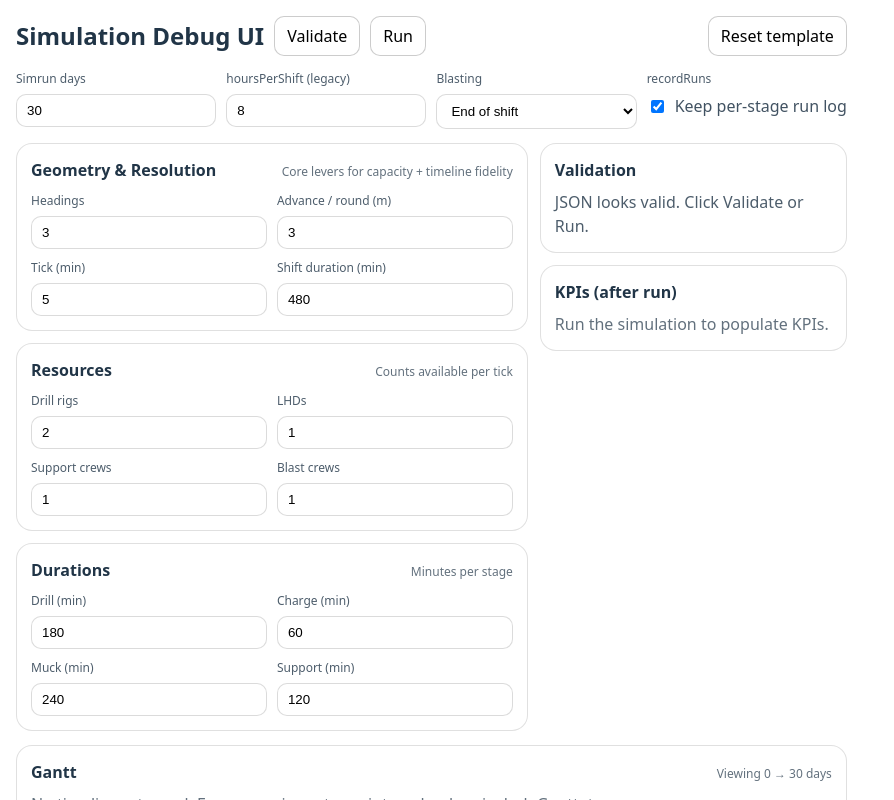
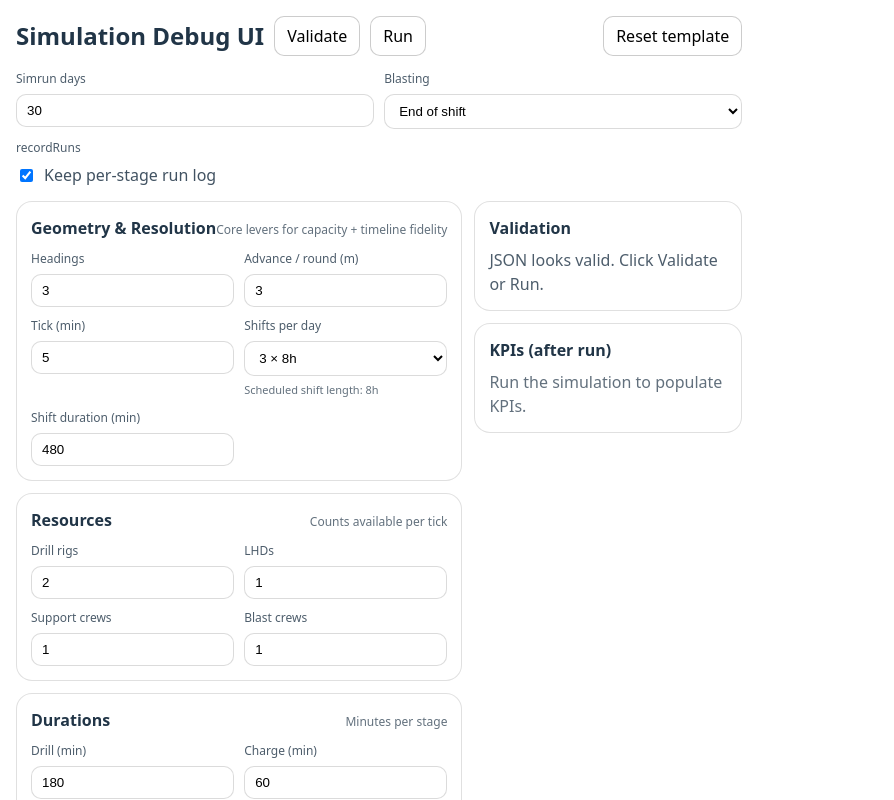
Before and after one commit to maurice6007/Multiblast, a React (Vite) app: page / in a window 1280 px wide. Shown: the top 800 px of the page, without its empty margins (0-894 px from the left). Built offline with nearby package versions, Linux system fonts and the light colour scheme.

Commit message:
Improve Gantt UI, shift handling, and KPI refresh logic

```diff
--- a/src/ui/DebugSimulationTest.tsx
+++ b/src/ui/DebugSimulationTest.tsx
@@ -47,8 +47,8 @@ const STARTER_SCENARIO: any = {
   metresPerRound: 3.0,
 
   shift: {
-    shiftDurationMin: 480, // 8 hours
-    blastTiming: "endOfShift", // "midshift" (ASAP) | "endOfShift"
+    shiftDurationMin: 480, // effective shift duration input stays here
+    blastTiming: "endOfShift", // "midshift" | "endOfShift"
   },
 
   durations: {
@@ -71,7 +71,7 @@ export default function DebugSimulationTest() {
 
   // Run controls
   const [simDays, setSimDays] = useState<number>(30);
-  const [hoursPerShift, setHoursPerShift] = useState<number>(8); // legacy option used by wrapper (safe to keep)
+  const [shiftsPerDay, setShiftsPerDay] = useState<2 | 3>(3);
   const [recordRuns, setRecordRuns] = useState<boolean>(true);
 
   // Output
@@ -80,6 +80,9 @@ export default function DebugSimulationTest() {
   const [result, setResult] = useState<any>(null);
 
   const parsed = useMemo(() => safeParseJson(scenarioText), [scenarioText]);
+
+  // Engine wrapper expects hoursPerShift; derive from shifts/day (12 or 8)
+  const hoursPerShift = 24 / shiftsPerDay;
 
   // Canonical object for UI controls even if JSON is malformed
   const uiScenario = useMemo(() => {
@@ -91,8 +94,7 @@ export default function DebugSimulationTest() {
     const p = safeParseJson(scenarioText);
     const base = p.ok ? deepClone(p.value) : deepClone(uiScenario);
     patch(base);
-    const normalized = normalizeScenario(base);
-    setScenarioText(pretty(normalized));
+    setScenarioText(pretty(normalizeScenario(base)));
   }
 
   function validateOnly() {
@@ -107,12 +109,10 @@ export default function DebugSimulationTest() {
 
     try {
       simulateScenario(parsed.value, { simDays: 1, hoursPerShift, recordRuns: false });
+      setRunError("");
     } catch (e: any) {
       setRunError(e?.message ?? String(e));
-      return;
     }
-
-    setRunError("");
   }
 
   function onRun() {
@@ -139,10 +139,9 @@ export default function DebugSimulationTest() {
     }
   }
 
-  // Result shape: either {kpis, simMinutes, intervals} or legacy KPI-only
   const kpis = result?.kpis ?? result;
 
-  // Gantt should show ONLY the run window (simDays), stretched to full width
+  // Gantt window: simDays worth of minutes
   const viewMinutes = simDays * 24 * 60;
 
   const intervalsAll = result?.intervals ?? [];
@@ -164,6 +163,7 @@ export default function DebugSimulationTest() {
 
   return (
     <div style={{ padding: 16, fontFamily: "system-ui", display: "flex", flexDirection: "column", gap: 14 }}>
+      {/* Header */}
       <div style={{ display: "flex", alignItems: "center", gap: 10 }}>
         <h2 style={{ margin: 0 }}>Simulation Debug UI</h2>
 
@@ -181,20 +181,31 @@ export default function DebugSimulationTest() {
       </div>
 
       {/* Global run controls */}
-      <div style={{ display: "grid", gridTemplateColumns: "repeat(4, minmax(0, 1fr))", gap: 10 }}>
+      <div
+        style={{
+          display: "grid",
+          gridTemplateColumns: "repeat(auto-fit, minmax(240px, 1fr))",
+          gap: 10,
+        }}
+      >
         <Field label="Simrun days">
-          <input type="number" value={simDays} min={1} onChange={(e) => setSimDays(Number(e.target.value))} style={inputStyle} />
-        </Field>
+  <input
+    type="number"
+    value={simDays}
+    min={1}
+    onChange={(e) => {
+      const v = Math.max(1, Number(e.target.value) || 1);
+      setSimDays(v);
 
-        <Field label="hoursPerShift (legacy)">
-          <input
-            type="number"
-            value={hoursPerShift}
-            min={1}
-            onChange={(e) => setHoursPerShift(Number(e.target.value))}
-            style={inputStyle}
-          />
-        </Field>
+      // ✅ keep JSON scenario in sync so engine honors it
+      patchScenario((obj) => {
+        obj.simDays = v;
+      });
+    }}
+    style={inputStyle}
+  />
+</Field>
+
 
         <Field label="Blasting">
           <select
@@ -220,12 +231,13 @@ export default function DebugSimulationTest() {
         </Field>
       </div>
 
-      {/* Smooth scenario blocks */}
+      {/* Main layout */}
       <div style={{ display: "grid", gridTemplateColumns: "1.25fr 0.75fr", gap: 12 }}>
+        {/* Scenario controls */}
         <div style={{ display: "flex", flexDirection: "column", gap: 12 }}>
           <div style={panelStyle}>
             <div style={{ display: "flex", alignItems: "baseline", justifyContent: "space-between", marginBottom: 10 }}>
-              <div style={{ fontWeight: 800 }}>Geometry & Resolution</div>
+              <div style={{ fontWeight: 800 }}>Geometry &amp; Resolution</div>
               <div style={{ fontSize: 12, opacity: 0.7 }}>Core levers for capacity + timeline fidelity</div>
             </div>
 
@@ -274,6 +286,23 @@ export default function DebugSimulationTest() {
                   style={inputStyle}
                 />
               </Field>
+
+              <Field label="Shifts per day">
+  <div style={{ display: "grid", gap: 6 }}>
+    <select
+      value={shiftsPerDay}
+      onChange={(e) => setShiftsPerDay(Number(e.target.value) as 2 | 3)}
+      style={inputStyle}
+    >
+      <option value={2}>2 × 12h</option>
+      <option value={3}>3 × 8h</option>
+    </select>
+    <div style={{ fontSize: 11, opacity: 0.7 }}>
+      Scheduled shift length: {(24 / shiftsPerDay).toFixed(0)}h
+    </div>
+  </div>
+</Field>
+
 
               <Field label="Shift duration (min)">
                 <input
@@ -475,7 +504,7 @@ export default function DebugSimulationTest() {
         </div>
       </div>
 
-      {/* Gantt (windowed to Simrun days, stretched to full width) */}
+      {/* Gantt (2× bigger: taller rows happen in GanttChart; 2× wider via wrapper here) */}
       <div style={panelStyle}>
         <div style={{ display: "flex", justifyContent: "space-between", alignItems: "baseline", marginBottom: 8 }}>
           <div style={{ fontWeight: 800 }}>Gantt</div>
@@ -483,7 +512,11 @@ export default function DebugSimulationTest() {
         </div>
 
         {intervals.length ? (
-          <GanttChart simMinutes={viewMinutes} intervals={intervals} />
+          <div style={{ width: "100%", overflowX: "auto", overflowY: "hidden", paddingBottom: 6 }}>
+            <div style={{ width: "200%", minWidth: 900 }}>
+              <GanttChart simMinutes={viewMinutes} intervals={intervals} shiftsPerDay={shiftsPerDay} />
+            </div>
+          </div>
         ) : (
           <div style={{ opacity: 0.7 }}>No timeline returned. Ensure engine returns intervals when includeGantt=true.</div>
         )}
@@ -520,8 +553,7 @@ function normalizeScenario(partial: any) {
 
     shift: {
       shiftDurationMin: clampInt(shift.shiftDurationMin, 1, 480),
-      blastTiming:
-        shift.blastTiming === "midshift" || shift.blastTiming === "endOfShift" ? shift.blastTiming : "endOfShift",
+      blastTiming: shift.blastTiming === "midshift" || shift.blastTiming === "endOfShift" ? shift.blastTiming : "endOfShift",
     },
 
     durations: {
--- a/src/ui/GanttChart.tsx
+++ b/src/ui/GanttChart.tsx
@@ -8,34 +8,47 @@ const STAGE_LABEL: Record<string, string> = {
   BLAST_READY: "Blast ready",
   WAITING_FOR_BLAST: "Waiting blast",
   MUCK: "Muck",
+  SUPPORT: "Support", // ✅ ADD
 };
 
+
 const STAGE_COLOR: Record<string, string> = {
-  DRILL: "#bfdbfe", // light blue
-  CHARGE: "#fde68a", // light amber
-  BLAST_READY: "#e9d5ff", // light purple
-  WAITING_FOR_BLAST: "#e5e7eb", // light gray
-  MUCK: "#bbf7d0", // light green
+  DRILL: "#bfdbfe",          // blue
+  CHARGE: "#fde68a",         // yellow
+  BLAST_READY: "#e9d5ff",    // purple
+  WAITING_FOR_BLAST: "#e5e7eb", // grey
+  MUCK: "#bbf7d0",           // green
+  SUPPORT: "#d6b48c",        // ✅ brown / sand (clearly distinct)
 };
 
-export default function GanttChart({
-  simMinutes,
-  intervals,
-}: {
+
+type Props = {
   simMinutes: number;
   intervals: GanttInterval[];
-}) {
+  shiftsPerDay: 2 | 3;
+};
+
+function buildShiftMarkers(simMinutes: number, shiftsPerDay: 2 | 3): number[] {
+  const total = Math.max(1, simMinutes);
+  const step = (24 * 60) / shiftsPerDay; // 720 or 480
+  const markers: number[] = [];
+  for (let t = step; t < total; t += step) markers.push(t);
+  return markers;
+}
+
+export default function GanttChart({ simMinutes, intervals, shiftsPerDay }: Props) {
   if (!intervals || intervals.length === 0) {
     return <div style={{ fontSize: 13, opacity: 0.7 }}>No timeline data.</div>;
   }
 
   const total = Math.max(1, simMinutes);
   const headingIds = Array.from(new Set(intervals.map((x) => x.headingId))).sort();
+  const shiftMarkersMin = buildShiftMarkers(total, shiftsPerDay);
 
   return (
     <div style={{ display: "flex", flexDirection: "column", gap: 10 }}>
       <div style={{ fontSize: 12, opacity: 0.7 }}>
-        Timeline (0 → {simMinutes} min)
+        Timeline (0 → {simMinutes} min) • Shifts/day: {shiftsPerDay}
       </div>
 
       <div style={{ display: "flex", flexDirection: "column", gap: 8 }}>
@@ -52,7 +65,13 @@ export default function GanttChart({
                 gap: 10,
               }}
             >
-              <div style={{ fontSize: 12, fontFamily: "ui-monospace, SFMono-Regular, Menlo, Monaco, Consolas, monospace", opacity: 0.85 }}>
+              <div
+                style={{
+                  fontSize: 12,
+                  fontFamily: "ui-monospace, SFMono-Regular, Menlo, Monaco, Consolas, monospace",
+                  opacity: 0.85,
+                }}
+              >
                 {hid}
               </div>
 
@@ -66,6 +85,7 @@ export default function GanttChart({
                   overflow: "hidden",
                 }}
               >
+                {/* Stage segments (draw first) */}
                 {row.map((seg, i) => {
                   const leftPct = (seg.startMin / total) * 100;
                   const widthPct = ((seg.endMin - seg.startMin) / total) * 100;
@@ -82,6 +102,29 @@ export default function GanttChart({
                         width: `${widthPct}%`,
                         background: STAGE_COLOR[seg.stage] ?? "#e5e7eb",
                         borderRight: "1px solid rgba(255,255,255,0.8)",
+                        zIndex: 1,
+                      }}
+                    />
+                  );
+                })}
+
+                {/* Shift boundary markers (draw last; on top of bars) */}
+                {shiftMarkersMin.map((m, i) => {
+                  const leftPct = (m / total) * 100;
+                  return (
+                    <div
+                      key={`shift-${i}`}
+                      title={`Shift boundary @ ${Math.round(m)} min`}
+                      style={{
+                        position: "absolute",
+                        top: 0,
+                        bottom: 0,
+                        left: `${leftPct}%`,
+                        width: 2,
+                        background: "red",
+                        opacity: 0.9,
+                        zIndex: 10,
+                        pointerEvents: "none",
                       }}
                     />
                   );
```
